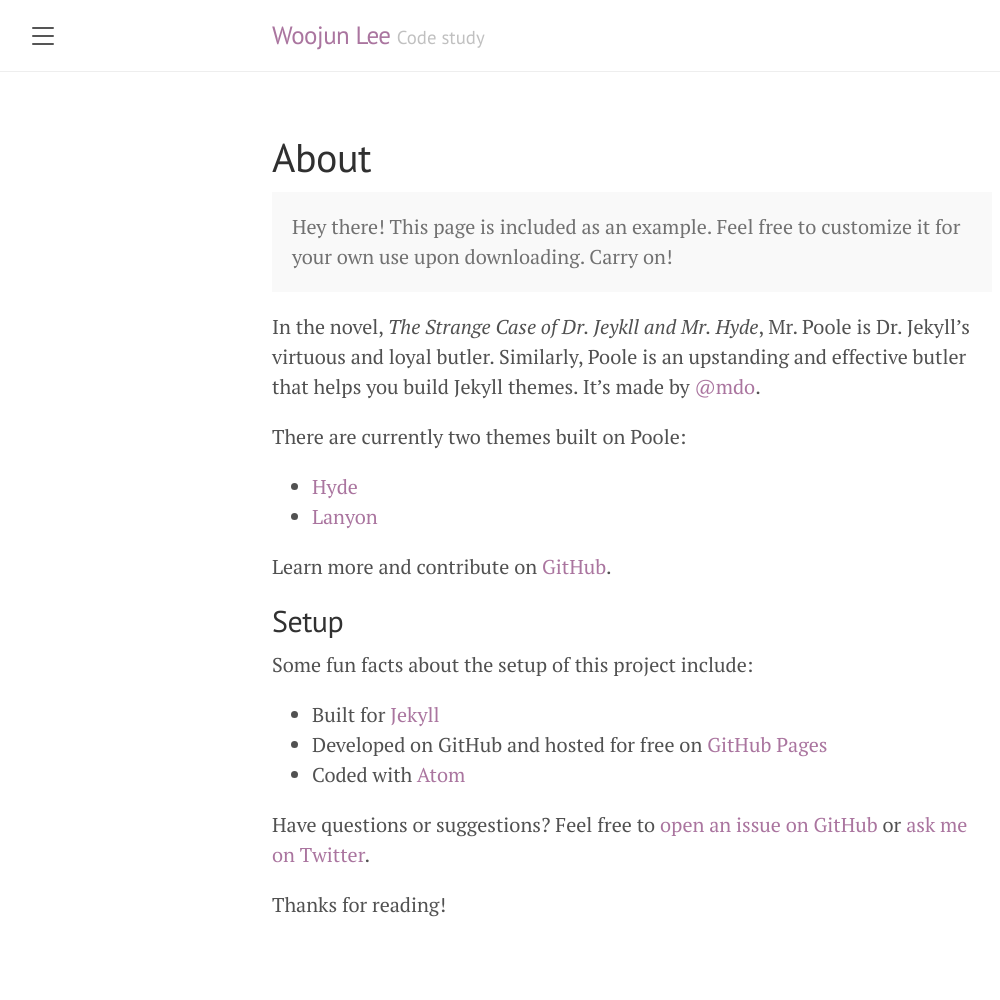
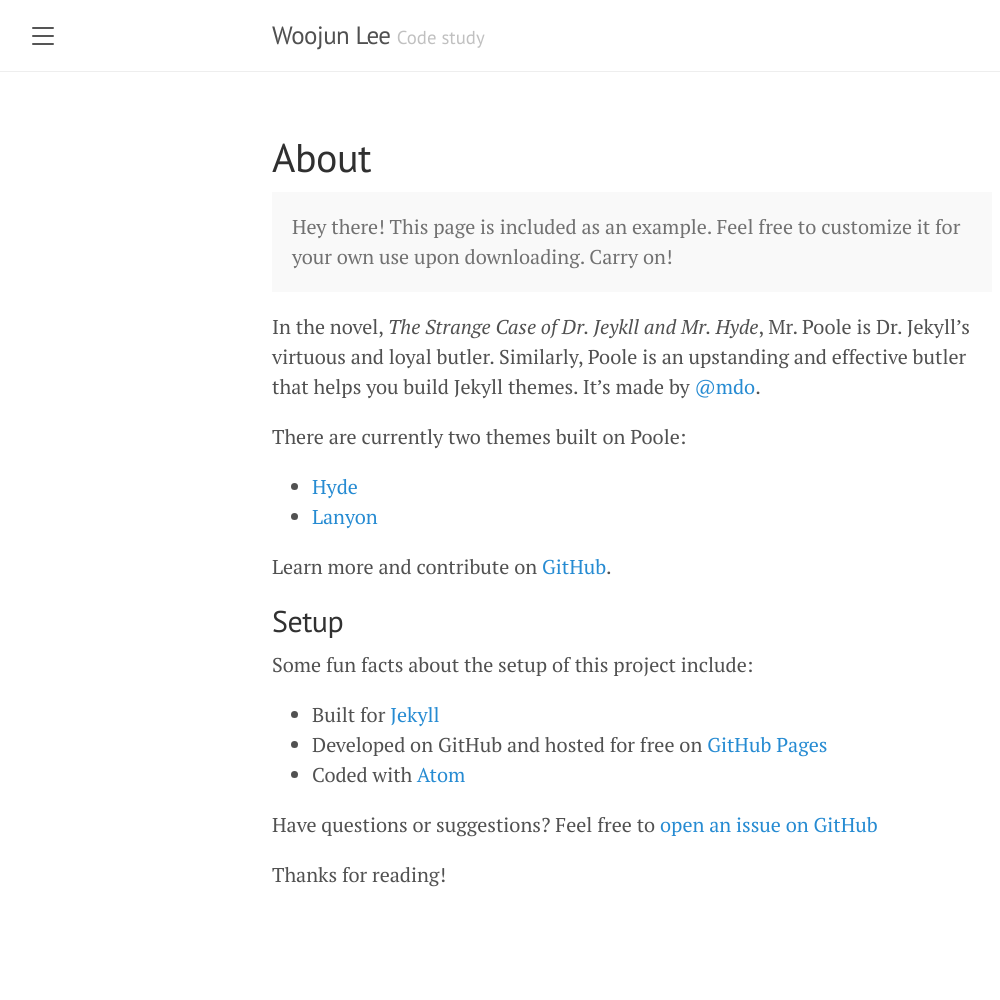
Before and after one commit to wjleekr927/wjleekr927.github.io, a Jekyll site: the page built from about.md, in a window 1280 px wide. Shown: the whole page, without its empty margins (8-1008 px from the left). Built offline with Jekyll 4.4.1, drawn with Linux system fonts in a browser that asks for light colours; after the commit the page ends 970 px from its top, so only the background shows below that.

Commit message:
Mid save

```diff
--- a/_config.yml
+++ b/_config.yml
@@ -1,7 +1,7 @@
 # Setup
 title:               Woojun Lee
 tagline:             'Code study'
-description:         'A reserved <a href="https://jekyllrb.com" target="_blank">Jekyll</a> theme that places the utmost gravity on content with a hidden drawer. Made by <a href="https://twitter.com/mdo" target="_blank">@mdo</a>.'
+description:         '추후에 CV를 추가하든 말든 일단은 다른 블로그에서 힘을 기르고 오겠습니다'
 url:                 https://wjleekr927.github.io/
 baseurl:             ''
 paginate:            5
--- a/_includes/sidebar.html
+++ b/_includes/sidebar.html
@@ -25,8 +25,8 @@
       {% endif %}
     {% endfor %}
 
-    <a class="sidebar-nav-item" href="{{ site.github.repo }}/archive/v{{ site.version }}.zip">Download</a>
-    <a class="sidebar-nav-item" href="{{ site.github.repo }}">GitHub project</a>
+    <!--<a class="sidebar-nav-item" href="{{ site.github.repo }}/archive/v{{ site.version }}.zip">Download</a>
+    <a class="sidebar-nav-item" href="{{ site.github.repo }}">GitHub project</a>-->
     <span class="sidebar-nav-item">Currently v{{ site.version }}</span>
   </nav>
 
--- a/_layouts/default.html
+++ b/_layouts/default.html
@@ -3,7 +3,7 @@
 
   {% include head.html %}
 
-  <body class="theme-base-0e">
+  <body>
 
     {% include sidebar.html %}
 
--- a/about.md
+++ b/about.md
@@ -24,6 +24,6 @@ Some fun facts about the setup of this project include:
 * Developed on GitHub and hosted for free on [GitHub Pages](https://pages.github.com)
 * Coded with [Atom](https://atom.io)
 
-Have questions or suggestions? Feel free to [open an issue on GitHub](https://github.com/poole/issues/new) or [ask me on Twitter](https://twitter.com/mdo).
+Have questions or suggestions? Feel free to [open an issue on GitHub](https://github.com/poole/issues/new)
 
 Thanks for reading!
```
Also changed, not shown: _posts/2021-07-05-한글적용확인.md (+5 -0 lines), contact.md (added, +6 -0 lines).
